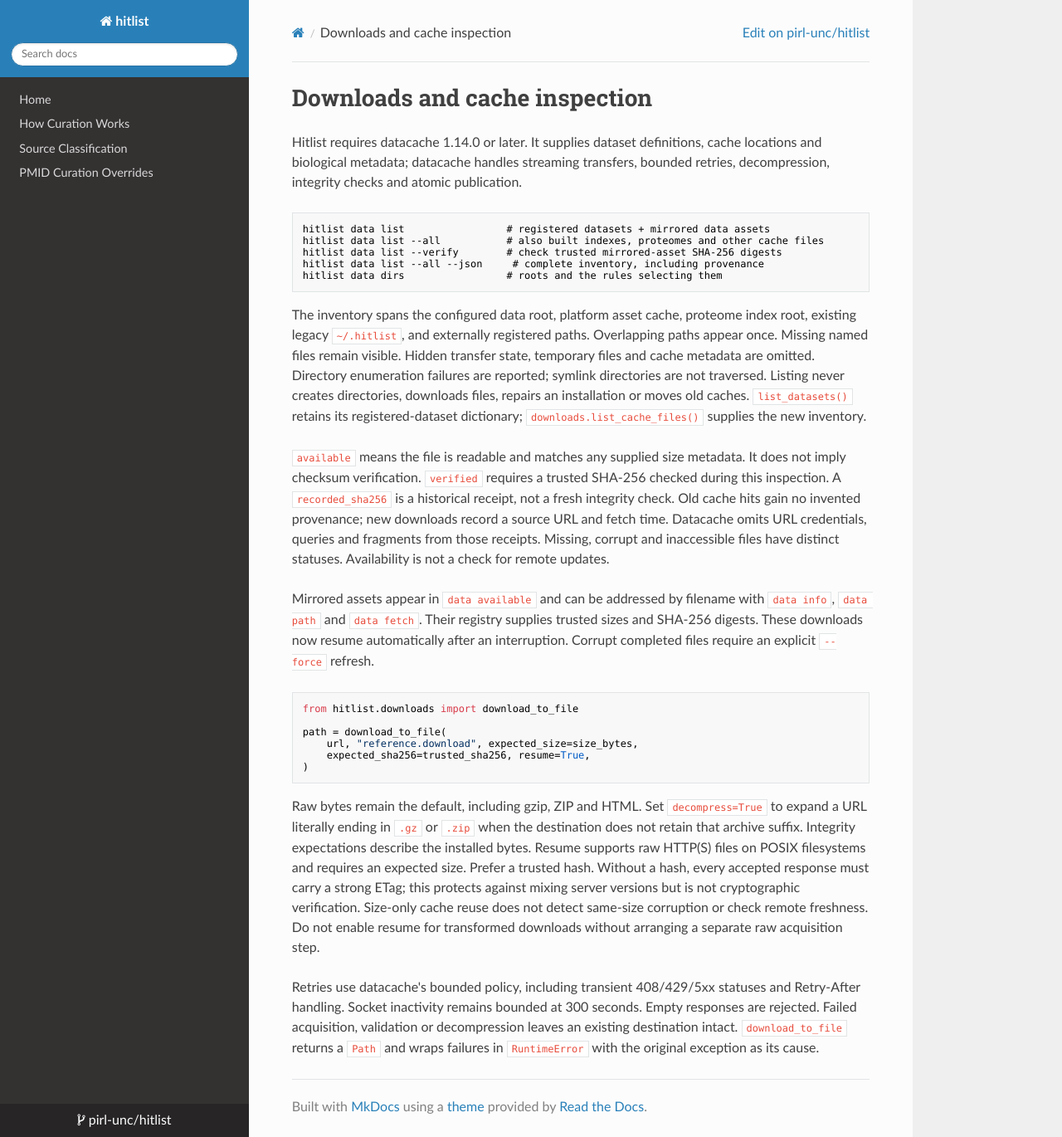
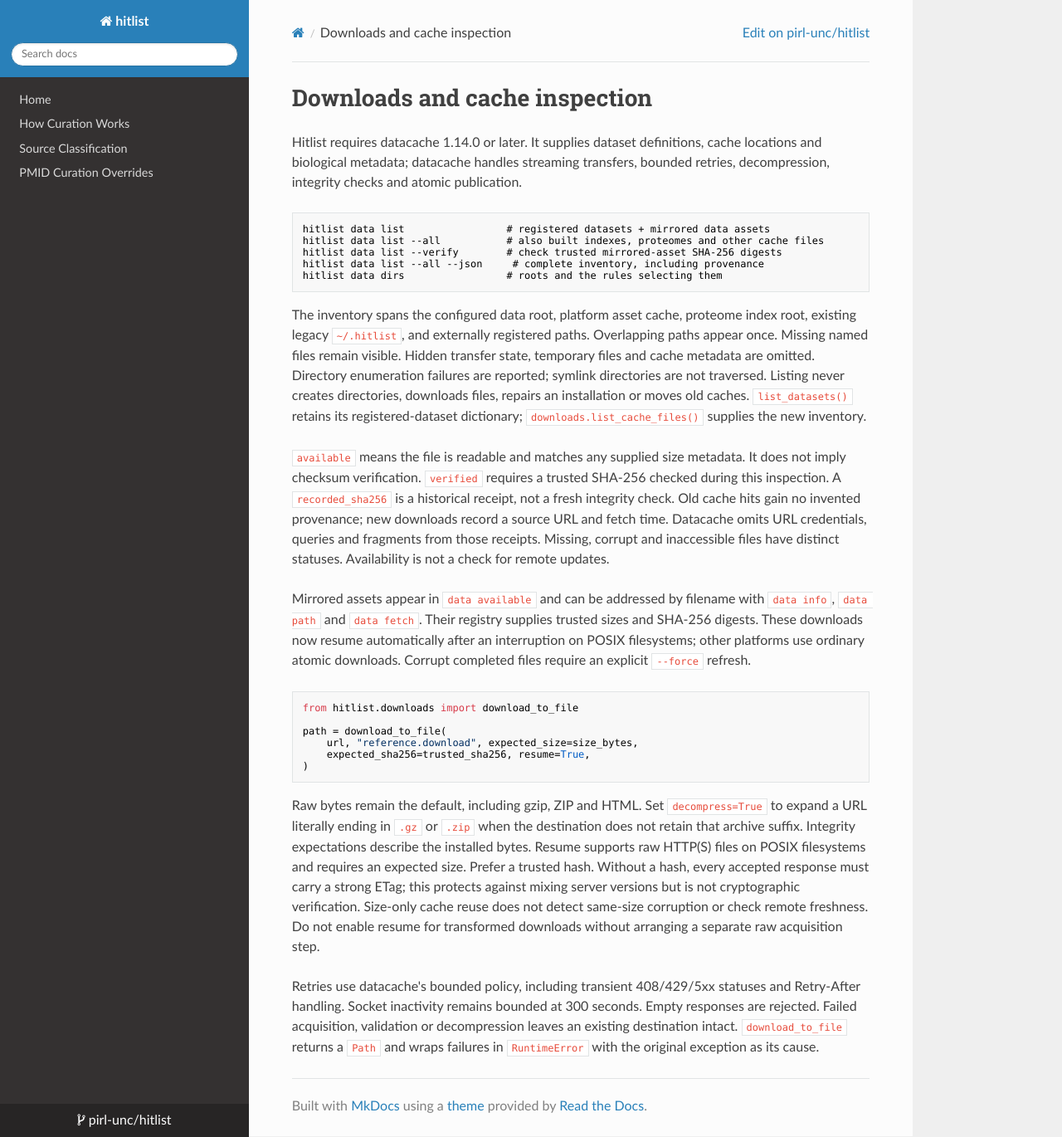
Before and after one commit to pirl-unc/hitlist, an MkDocs documentation site: the page built from docs/downloads.md, in a window 1280 px wide and 1370 px high. Shown: the whole window at 83% size. Built offline with MkDocs 1.6.1, drawn with Linux system fonts in a browser that asks for light colours; nearby versions of some CDN libraries.

Commit message:
Keep non-POSIX asset downloads supported and record training audit lesson

````diff
--- a/docs/downloads.md
+++ b/docs/downloads.md
@@ -32,7 +32,7 @@ files have distinct statuses. Availability is not a check for remote updates.
 Mirrored assets appear in `data available` and can be addressed by filename
 with `data info`, `data path` and `data fetch`. Their registry supplies trusted
 sizes and SHA-256 digests. These downloads now resume automatically after an
-interruption. Corrupt completed files require an explicit `--force` refresh.
+interruption on POSIX filesystems; other platforms use ordinary atomic downloads. Corrupt completed files require an explicit `--force` refresh.
 
 ```python
 from hitlist.downloads import download_to_file
````
Also changed, not shown: tasks/lessons.md (+12 -0 lines), 1 other file.
